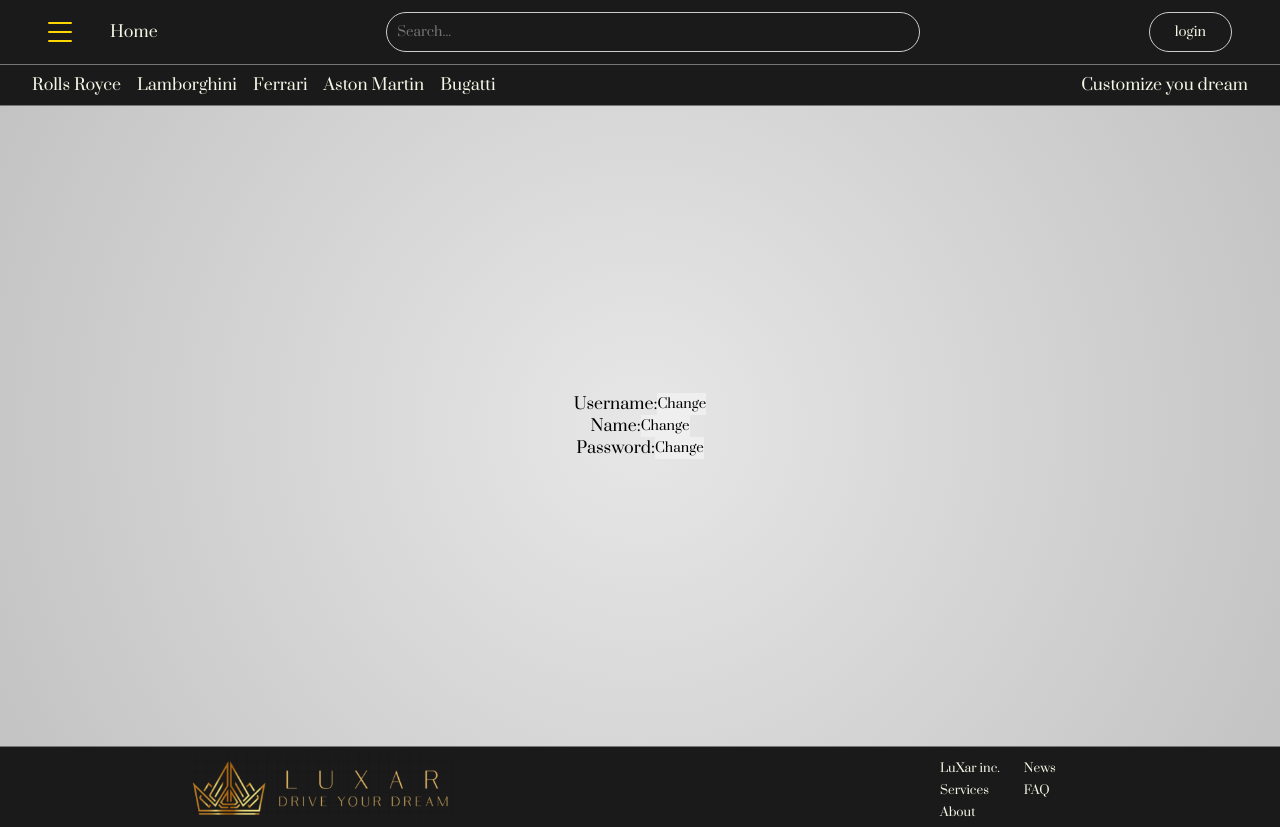
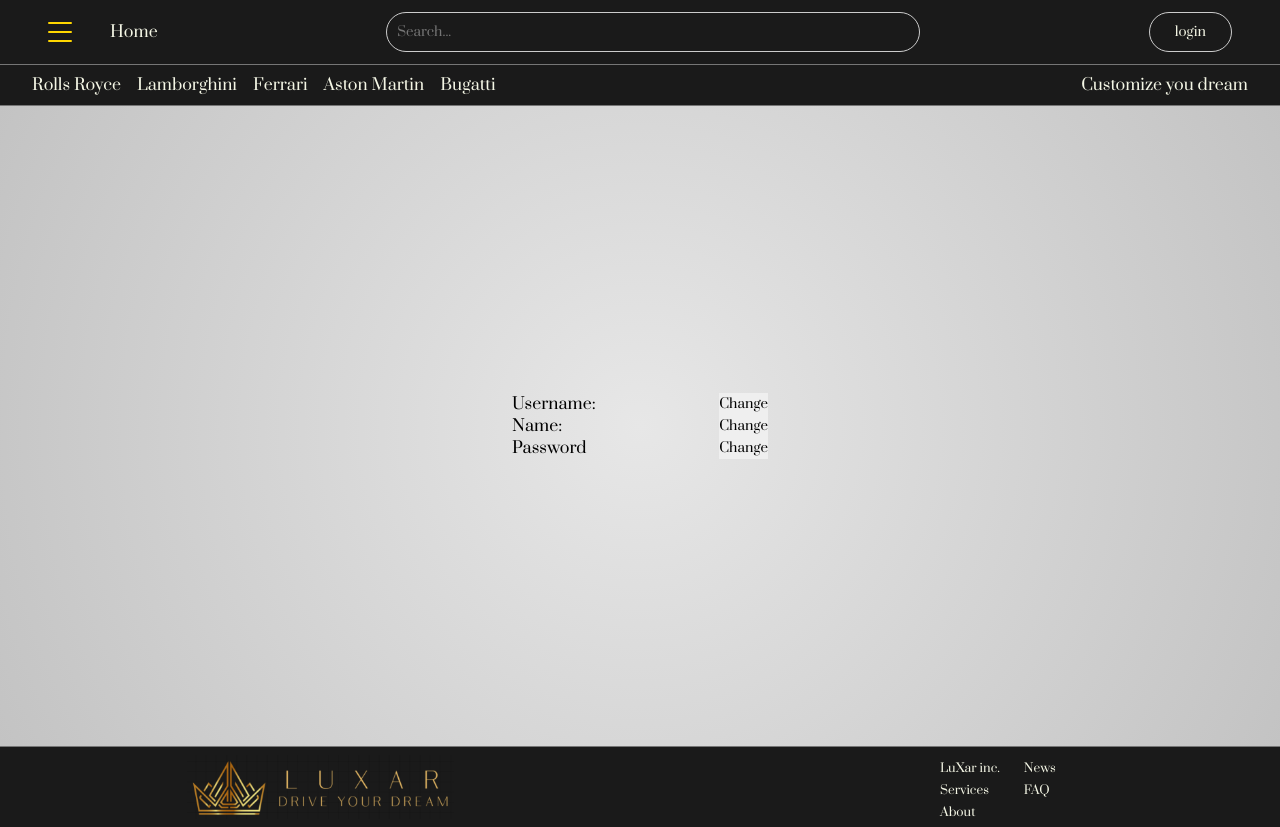
Before and after one commit to Salvo-P96/XFE_Ang_032025, an Angular app: page /profile in a window 1280 px wide. Built offline with nearby package versions, Linux system fonts and the light colour scheme.

Commit message:
profile management logic changed, partially working

```diff
--- a/src/app/pages/login/login.component.ts
+++ b/src/app/pages/login/login.component.ts
@@ -52,6 +52,7 @@ export class LoginComponent {
         console.log(this.name);
         localStorage.setItem('admin', JSON.stringify(this.admin));
         localStorage.setItem('name', JSON.stringify(this.name));
+        localStorage.setItem('user',JSON.stringify(accessGranted))
         this.router.navigate(['adminZone']);
       } else {
         console.log("Access denied");
--- a/src/app/pages/profile-manager/profile-manager.component.html
+++ b/src/app/pages/profile-manager/profile-manager.component.html
@@ -1,8 +1,8 @@
 <div class="customBody">
 
-    <div class="sections profile"><p>Username: </p> <button (click)="openConfirm('username')">Change</button> </div>
-    <div class="sections name"><p>Name: </p> <button (click)="openConfirm('name')">Change</button> </div>
-    <div class="sections password"><p>Password: </p> <button (click)="openConfirm('password')">Change</button> </div>
+    <div class="sections profile"><p>Username: {{username}}</p> <button (click)="openConfirm('username')">Change</button> </div>
+    <div class="sections name"><p>Name: {{name}}</p> <button (click)="openConfirm('name')">Change</button> </div>
+    <div class="sections password"><p>Password </p> <button (click)="openConfirm('password')">Change</button> </div>
 </div>
 <div *ngIf="editing" class="editCard">
     <p>Insert new {{ targetField }}</p>
--- a/src/app/pages/profile-manager/profile-manager.component.scss
+++ b/src/app/pages/profile-manager/profile-manager.component.scss
@@ -12,6 +12,8 @@
 
 .sections{
     display: flex;
+    width: 20vw;
+    justify-content: space-between;
 }
 
 
--- a/src/app/pages/profile-manager/profile-manager.component.ts
+++ b/src/app/pages/profile-manager/profile-manager.component.ts
@@ -19,6 +19,7 @@ export class ProfileManagerComponent {
   targetField: string = '';
   editing: boolean = false;
   editValue: string = '';
+  userPF: any;
 
   constructor(private loginService: LoginService) {}
 
@@ -26,10 +27,11 @@ export class ProfileManagerComponent {
     const element: HTMLElement | null = document.getElementById('mainNav');
     if (element) element.style.display = 'block';
 
-    const storedUsername = JSON.parse(localStorage.getItem('username') || '""');
-    if (storedUsername) {
-      this.username = storedUsername;
-    }
+    this.userPF = JSON.parse(localStorage.getItem('user') || '{}');
+    console.log('user: ', this.userPF);
+
+    this.username = this.userPF.username;
+    this.name = this.userPF.name;
   }
 
   openConfirm(field: string) {
@@ -47,24 +49,15 @@ export class ProfileManagerComponent {
   }
 
   confirmPassword() {
-    this.loginService.getUsers().subscribe((users) => {
-      console.log('Utenti recuperati:', users);
-      console.log('Valori di input:', this.name, this.passwordInput);
-      const user = users.find(
-        (u) => u.name === this.name && u.password === this.passwordInput
-      );
-
-
-      if (user) {
+    if (this.userPF.password === this.passwordInput) {
+      console.log('Valori di input:', this.userPF.password, this.passwordInput);
       console.log(`Access granted to modify: ${this.targetField}`);
       this.confirmation = false;
-
       this.modifyField(this.targetField);
     } else {
       this.wrongPassword = true;
       console.log('Wrong password');
     }
-    });
   }
 
   modifyField(field: string) {
@@ -74,6 +67,11 @@ export class ProfileManagerComponent {
   saveChange() {
     if (this.targetField && this.editValue.trim() !== '') {
       (this as any)[this.targetField] = this.editValue.trim();
+
+      this.userPF[this.targetField] = this.editValue.trim();
+
+      localStorage.setItem('user', JSON.stringify(this.userPF));
+
       console.log(`${this.targetField} aggiornato a: ${this.editValue}`);
 
       this.editing = false;
```
Also changed, not shown: src/assets/database/users.json (+6 -1 lines). Lines whose indentation alone changed are shown as unchanged.
